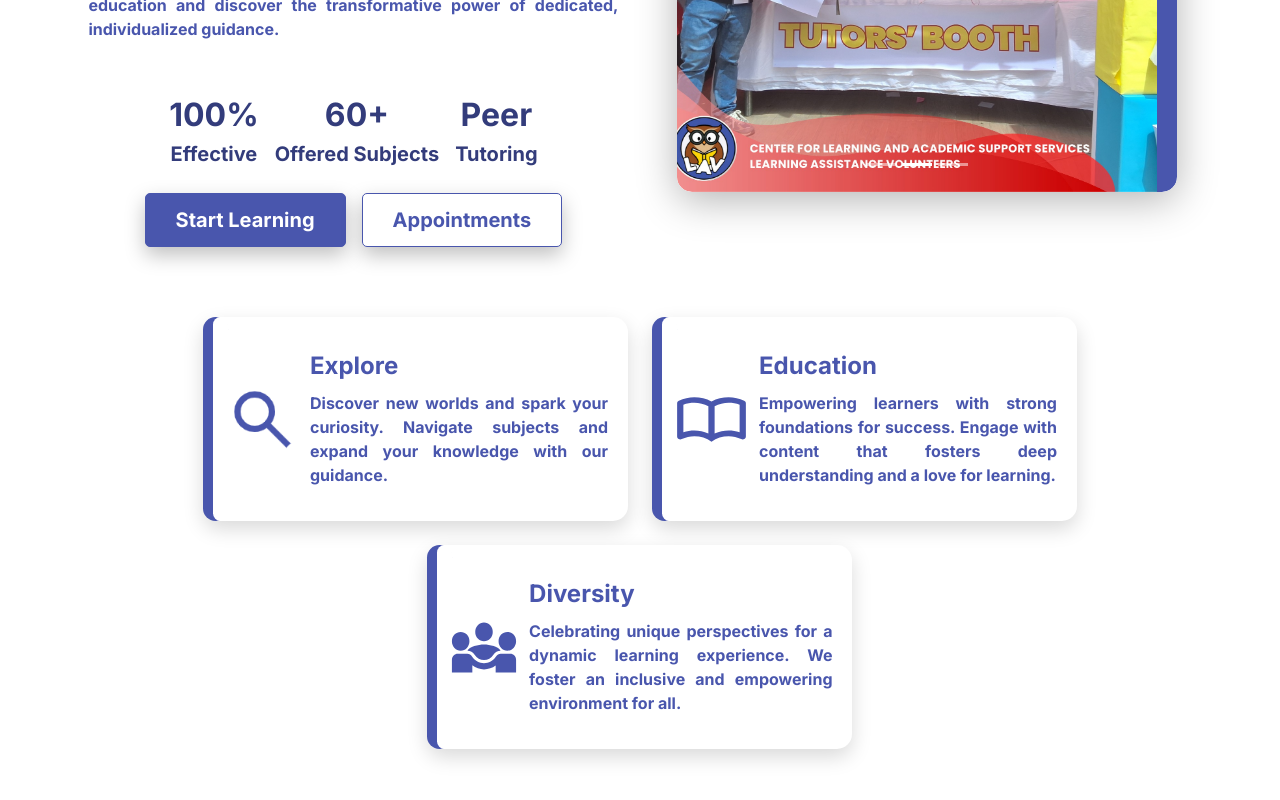
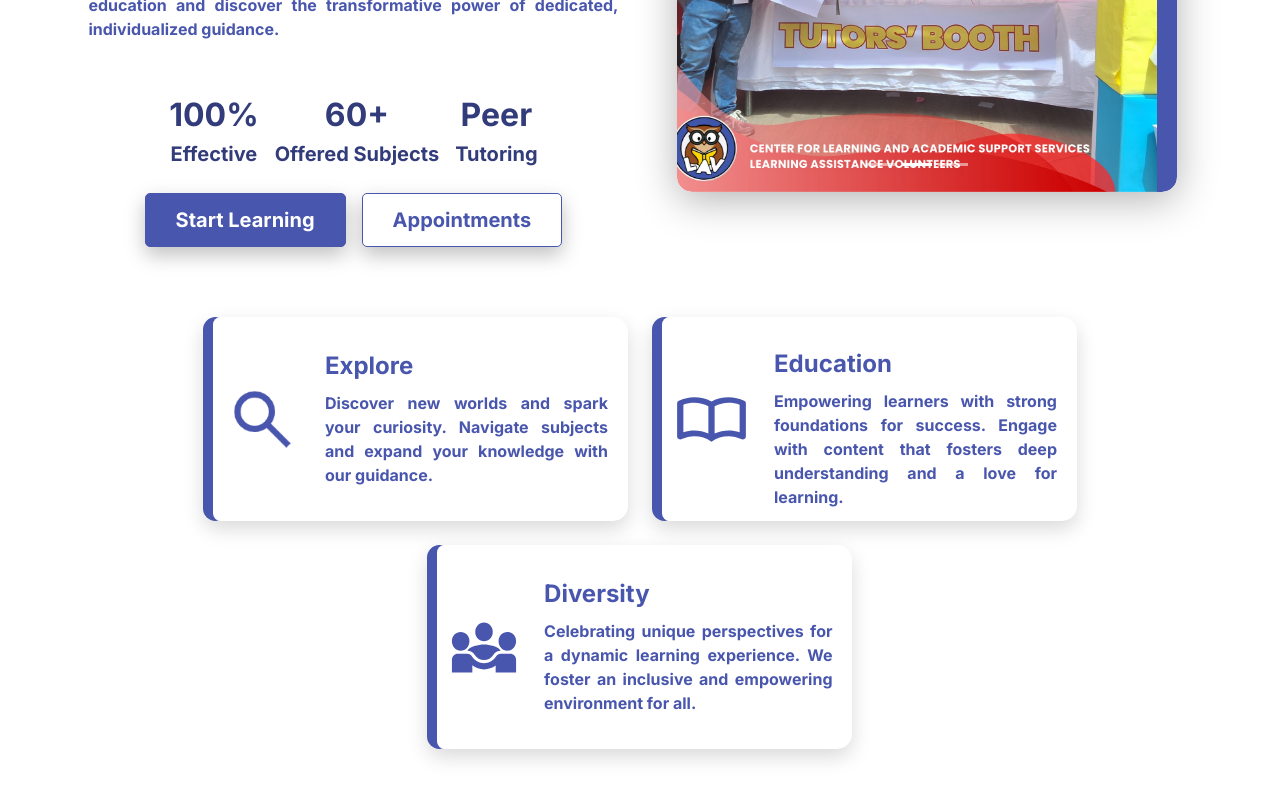
Before and after one commit to Operator-Syn/peer-tutoring-platform, a React (Vite) app in the folder views/: page / in a window 1280 px wide. Shown: the part 494-1294 px from the top of the page. Built offline with nearby package versions, Linux system fonts and the light colour scheme.

Commit message:
fix: fixed spacing for cards without icons

```diff
--- a/views/src/components/HomePageCard/HomePageCard.css
+++ b/views/src/components/HomePageCard/HomePageCard.css
@@ -16,7 +16,6 @@
 .card img {
     width: 75px;
     height: 75px;
-    margin-right: 10px;
     margin-left: 10px;
     z-index: 1;
 }
@@ -30,6 +29,7 @@
 .card-text h3 {
     margin-top: 0px;
     margin-bottom: 10px;
+    margin-left: 25px;
     font-size: 24px;
     font-weight: bolder;
 }
@@ -38,6 +38,7 @@
     font-size: 16px;
     font-weight: bolder;
     max-height: 100px;
+    margin-left: 25px;
     margin-bottom: 0px;
 }
 
```
